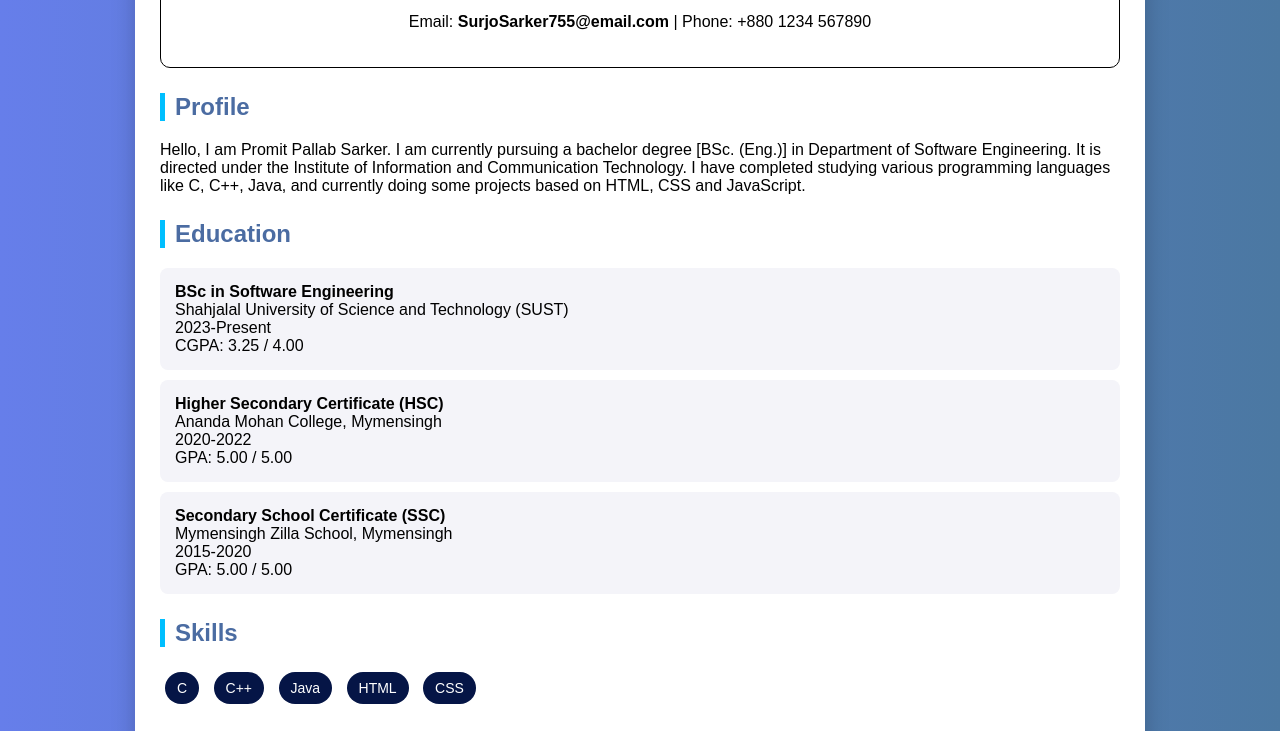
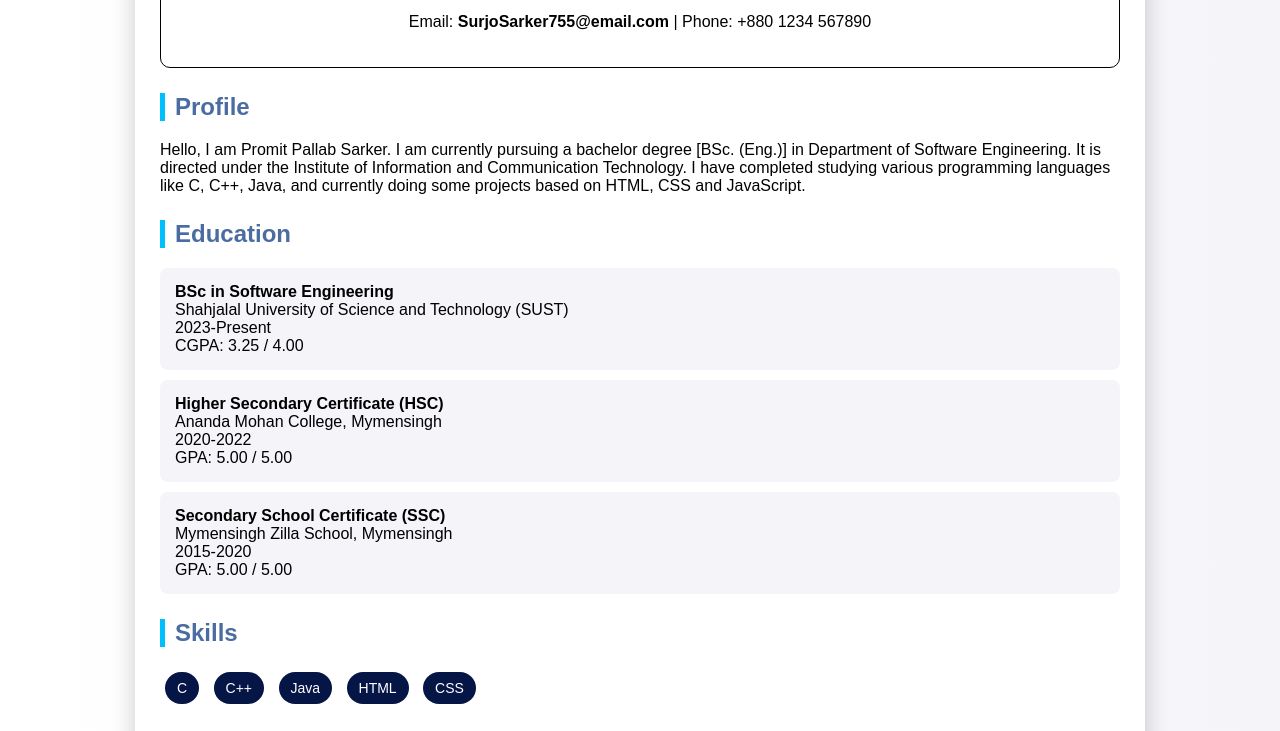
Before and after one commit to SurjoSarker-Git/WebTech_SWE, a plain HTML site: page WebTech_SWE/OnePage_CV/index.html in a window 1280 px wide. Shown: the part 196-927 px from the top of the page. Drawn offline with Linux system fonts and the light colour scheme.

Commit message:
Background Color Change

```diff
--- a/WebTech_SWE/OnePage_CV/style.css
+++ b/WebTech_SWE/OnePage_CV/style.css
@@ -3,7 +3,7 @@
 }
 body {
     font-family: Arial, sans-serif;
-    background: linear-gradient(to right, #667eea, #4b78a2);
+    background: linear-gradient(to right, #ffffff, #f4f4f9);
     margin: 0;
     padding: 0;
 }
```
